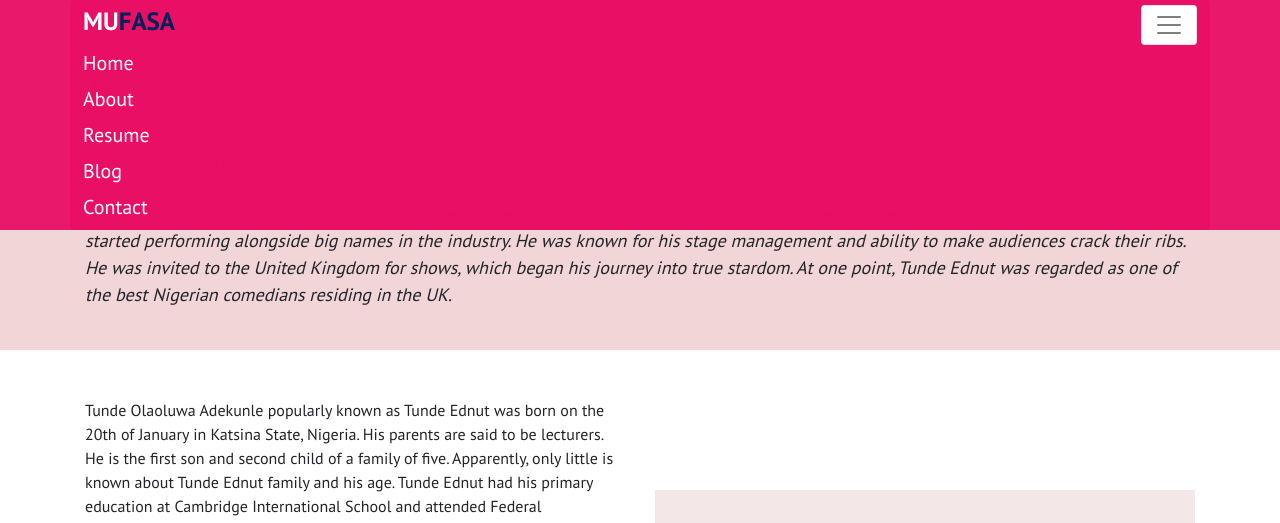
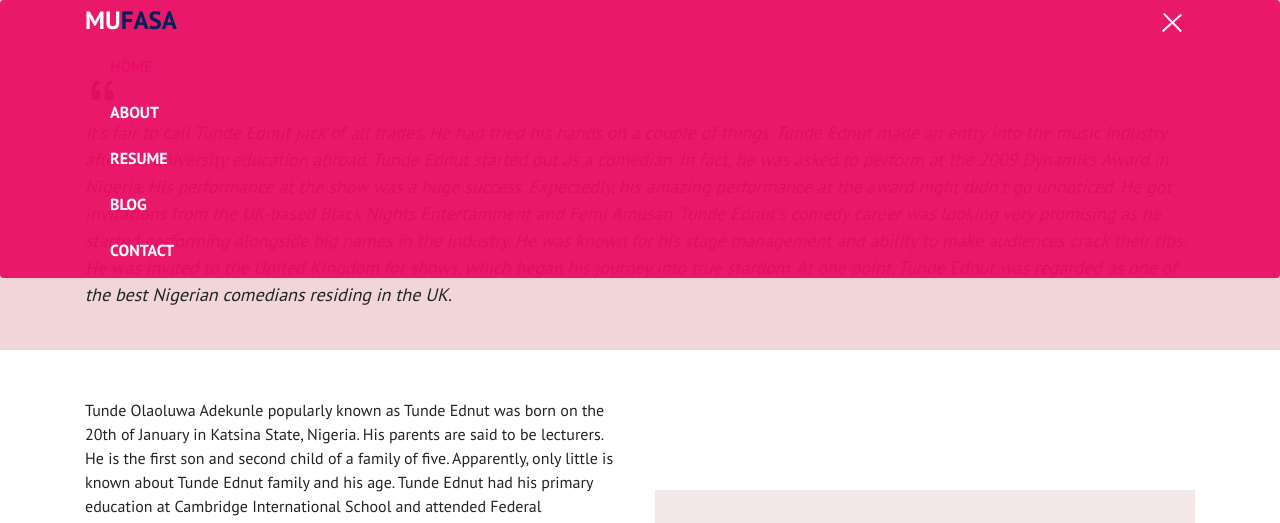
Before and after one commit to awokara/mufasa, a plain HTML site: page about.html in a window 1280 px wide. Both pictures are taken after a click on the button 1169 px from the left and 25 px from the top of the page. Shown: the top 523 px of the page. Drawn offline with nearby package versions, Linux system fonts and the light colour scheme.

Commit message:
correction

```diff
--- a/about.html
+++ b/about.html
@@ -3,7 +3,10 @@
 <head>
     <meta charset="UTF-8">
     <meta http-equiv="X-UA-Compatible" content="IE=edge">
-    <meta name="viewport" content="width=device-width, initial-scale=1.0">
+    <!-- <meta name="viewport" content="width=device-width, initial-scale=1.0"> -->
+    <meta name="viewport" content="width=device-width, initial-scale=1, shrink-to-fit=no">
+  <!-- <link rel="stylesheet" href="assets/css/bootstrap.min.css"> -->
+  <!-- <link rel="stylesheet" href="assets/css/style.css"> -->
     <link rel="stylesheet" href="assets/css/bootstrap.min.css">
     <link rel="stylesheet" href="https://cdn.jsdelivr.net/npm/bootstrap-icons@1.9.1/font/bootstrap-icons.css">
     <link rel="stylesheet" href="https://cdn.jsdelivr.net/npm/bootstrap@4.6.2/dist/css/bootstrap.min.css" integrity="sha384-xOolHFLEh07PJGoPkLv1IbcEPTNtaed2xpHsD9ESMhqIYd0nLMwNLD69Npy4HI+N" crossorigin="anonymous">
@@ -11,37 +14,26 @@
     <title>About us</title>
 </head>
 <body>
-    <div class="container-fluid fixed-top bg-blue">
-    <nav class="container navbar navbar-toggler navbar-light bg-blue">
+  <div class="fixed-top">
+    <nav class="navbar navbar-toggler bg-blue fixed-top maine-menu">
+      <div class="container">
         <div class="text-white">
           <h2>MU<span class="text-blue">FASA</span></h2>
         </div>
-
-        <button class="navbar-toggler bg-white" type="button" data-toggle="collapse" data-target="#navbarTogglerDemo02" aria-controls="navbarTogglerDemo02" aria-expanded="false" aria-label="Toggle navigation">
-          <span class="navbar-toggler-icon"></span>
-        </button>
-
-        <div class="collapse navbar-collapse" id="navbarTogglerDemo02">
-          <ul class="navbar-nav mr-auto mt-2 mt-lg-0">
-            <li class="nav-item active">
-              <a class="nav-link text-white" href="index.html">Home <span class="sr-only">(current)</span></a>
-            </li>
-            <li class="nav-item active">
-              <a class="nav-link text-white" href="about.html">About <span class="sr-only">(current)</span></a>
-            </li>
-            <li class="nav-item active">
-              <a class="nav-link text-white" href="resume.html">Resume <span class="sr-only">(current)</span></a>
-            </li>
-            <li class="nav-item active">
-              <a class="nav-link text-white" href="blog.html">Blog <span class="sr-only">(current)</span></a>
-            </li>
-            <li class="nav-item active">
-              <a class="nav-link text-white"  href="blog.html">Contact <span class="sr-only">(current)</span></a>
-            </li>
+        <button class="navbar-toggler ml-auto" data-target="#my-nav" onclick="myFunction(this)" data-toggle="collapse"> <span class="bar1"></span> <span class="bar2"></span> <span class="bar3"></span> </button>
+        <div id="my-nav" class="collapse text-white navbar-collapse">
+          <ul class="navbar-nav mx-auto">
+            <li class="nav-item active"> <a class="nav-link" href="index.html">Home</a> </li>
+            <li class="nav-item"> <a class="nav-link" href="about.html" tabindex="-1" aria-disabled="true">About</a></li>
+            <li class="nav-item"> <a class="nav-link" href="resume.html" tabindex="-1" aria-disabled="true">Resume</a></li>
+            <li class="nav-item"> <a class="nav-link" href="blog.html" tabindex="-1" aria-disabled="true">Blog</a></li>
+            <li class="nav-item"> <a class="nav-link" href="contact.html" tabindex="-1" aria-disabled="true">Contact</a></li>
           </ul>
+        </div>
       </div>
     </nav>
   </div>
+
 
     <div class="about bg-sea">
         <div class="container">
@@ -125,13 +117,14 @@
 
 
 
-
-    <script src="https://cdn.jsdelivr.net/npm/jquery@3.5.1/dist/jquery.slim.min.js" integrity="sha384-DfXdz2htPH0lsSSs5nCTpuj/zy4C+OGpamoFVy38MVBnE+IbbVYUew+OrCXaRkfj" crossorigin="anonymous"></script>
-    <script src="https://cdn.jsdelivr.net/npm/bootstrap@4.6.2/dist/js/bootstrap.bundle.min.js" integrity="sha384-Fy6S3B9q64WdZWQUiU+q4/2Lc9npb8tCaSX9FK7E8HnRr0Jz8D6OP9dO5Vg3Q9ct" crossorigin="anonymous"></script>
       <script src="assets/js/jquery-3.3.1.slim.min.js"></script>
       <script src="assets/js/popper.min.js" ></script>
       <script src="assets/js/bootstrap.min.js"></script>
       <script src="assets/js/owl.carousel.min.js"></script>
       <script src="assets/js/main.js"></script>
+
+    <!-- <script src="https://cdn.jsdelivr.net/npm/jquery@3.5.1/dist/jquery.slim.min.js" integrity="sha384-DfXdz2htPH0lsSSs5nCTpuj/zy4C+OGpamoFVy38MVBnE+IbbVYUew+OrCXaRkfj" crossorigin="anonymous"></script>
+    <script src="https://cdn.jsdelivr.net/npm/bootstrap@4.6.2/dist/js/bootstrap.bundle.min.js" integrity="sha384-Fy6S3B9q64WdZWQUiU+q4/2Lc9npb8tCaSX9FK7E8HnRr0Jz8D6OP9dO5Vg3Q9ct" crossorigin="anonymous"></script> -->
+
 </body>
 </html>
--- a/assets/css/style.css
+++ b/assets/css/style.css
@@ -847,7 +847,7 @@ footer {
       footer .contact-form button:hover, footer .contact-form button:visited {
         background: #b90b6b; }
   footer .copy {
-    background:  rgba(233, 14, 101, 0.95);
+    background:  rgba(2, 2, 2, 0.95);
     text-align: center; }
     footer .copy p {
       color: #fff; }
@@ -890,7 +890,7 @@ footer {
 
 .blog-content-inner {
   background-color: #d5ebf2;
-  background-color: rgba(249, 179, 207, 0.95);
+  background-color: #e90e668e;
   padding: 70px;
   border-radius: 15px; }
   .blog-content-inner .card-title {
```
Also changed, not shown: contact.html (+1 -1 lines), index.html (+1 -1 lines), assets/img/tun26.jpg (added), assets/img/tun27.png (added), 2 other files. Lines whose indentation alone changed are shown as unchanged.
